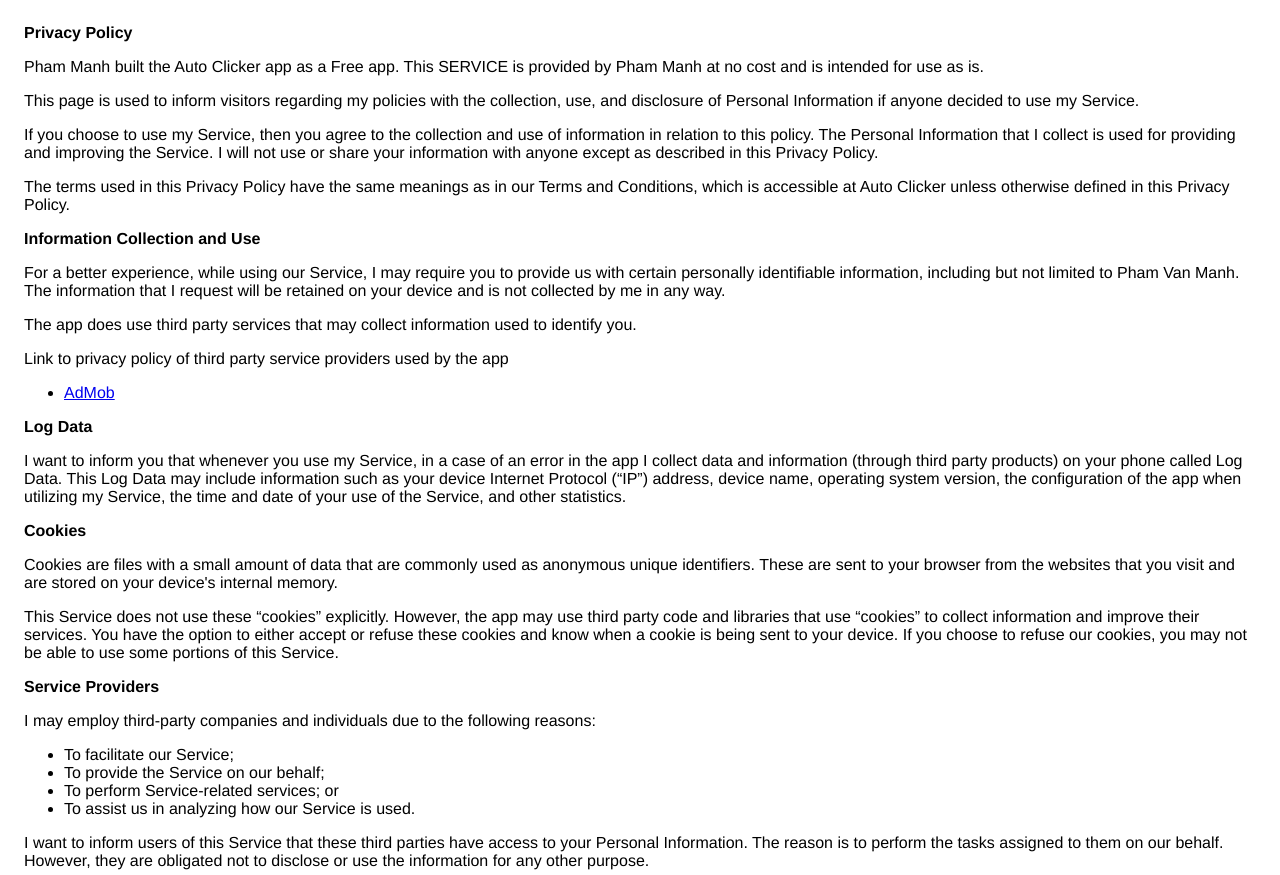
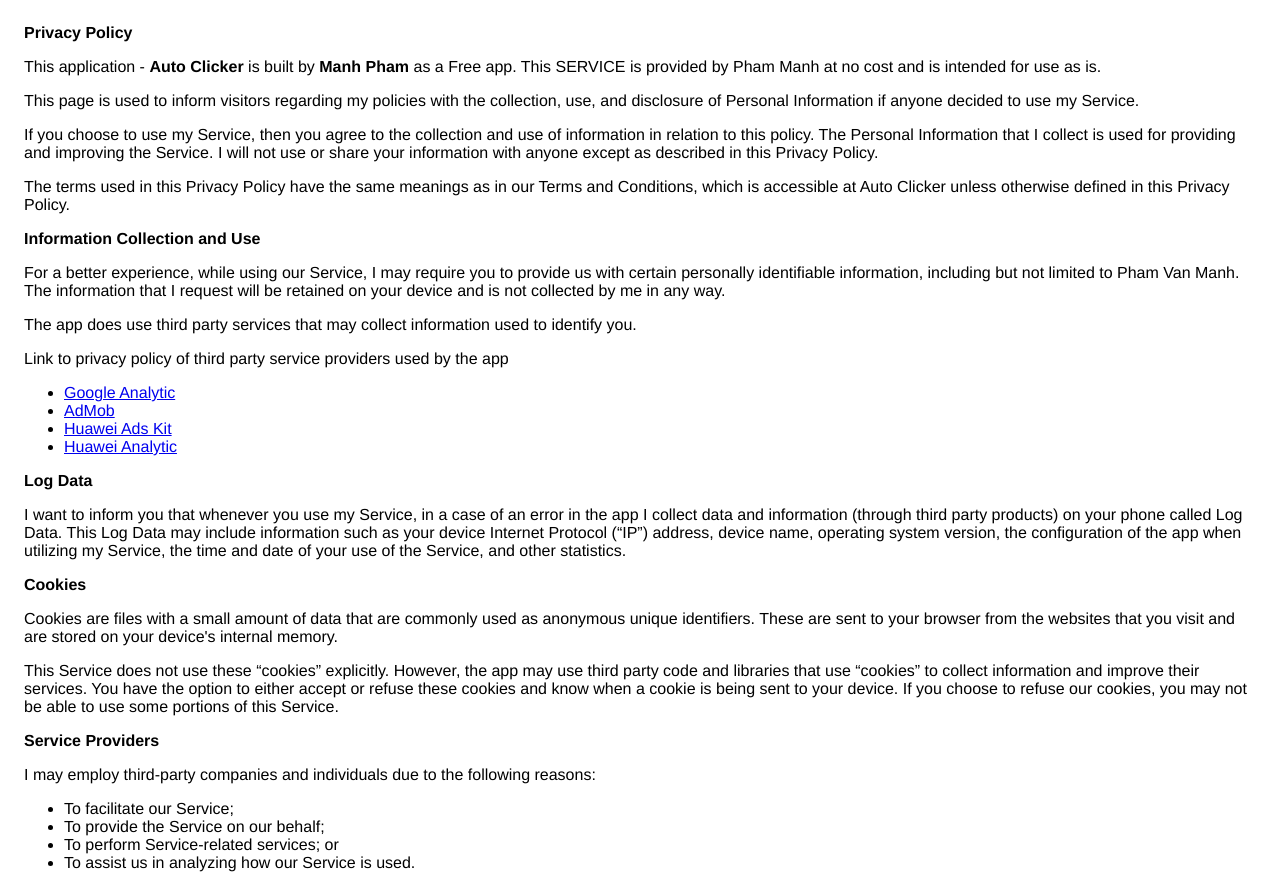
Before and after one commit to FarAwayShip/FarAwayShip.github.io, a plain HTML site: page privacy/auto_clicker.html in a window 1280 px wide. Shown: the top 875 px of the page. Drawn offline with Linux system fonts and the light colour scheme.

Commit message:
update privacy for auto click

```diff
--- a/privacy/privacy_auto_clicker.html
+++ b/privacy/auto_clicker.html
@@ -16,7 +16,7 @@
 <body>
   <strong>Privacy Policy</strong>
   <p>
-    Pham Manh built the Auto Clicker app as
+    This application - <b>Auto Clicker</b> is built by <b>Manh Pham</b> as
     a Free app. This SERVICE is provided by
     Pham Manh at no cost and is intended for use as
     is.
@@ -56,8 +56,15 @@
     </p>
     <ul>
       <!---->
+      <li><a href="https://support.google.com/analytics/answer/4597324?hl=en">Google Analytic</a></li>
       <li><a href="https://support.google.com/admob/answer/6128543?hl=en" target="_blank"
           rel="noopener noreferrer">AdMob</a></li>
+      <li><a target="_blank" href="https://consumer.huawei.com/minisite/cloudservice/privacy/index.htm">Huawei Ads
+          Kit</a></li>
+      <li><a target="_blank"
+          href="https://developer.huawei.com/consumer/en/doc/development/HMS-Plugin-Guides/report-policy-0000001050139650">Huawei
+          Analytic</a></li>
+
       <!---->
       <!---->
       <!---->
```
